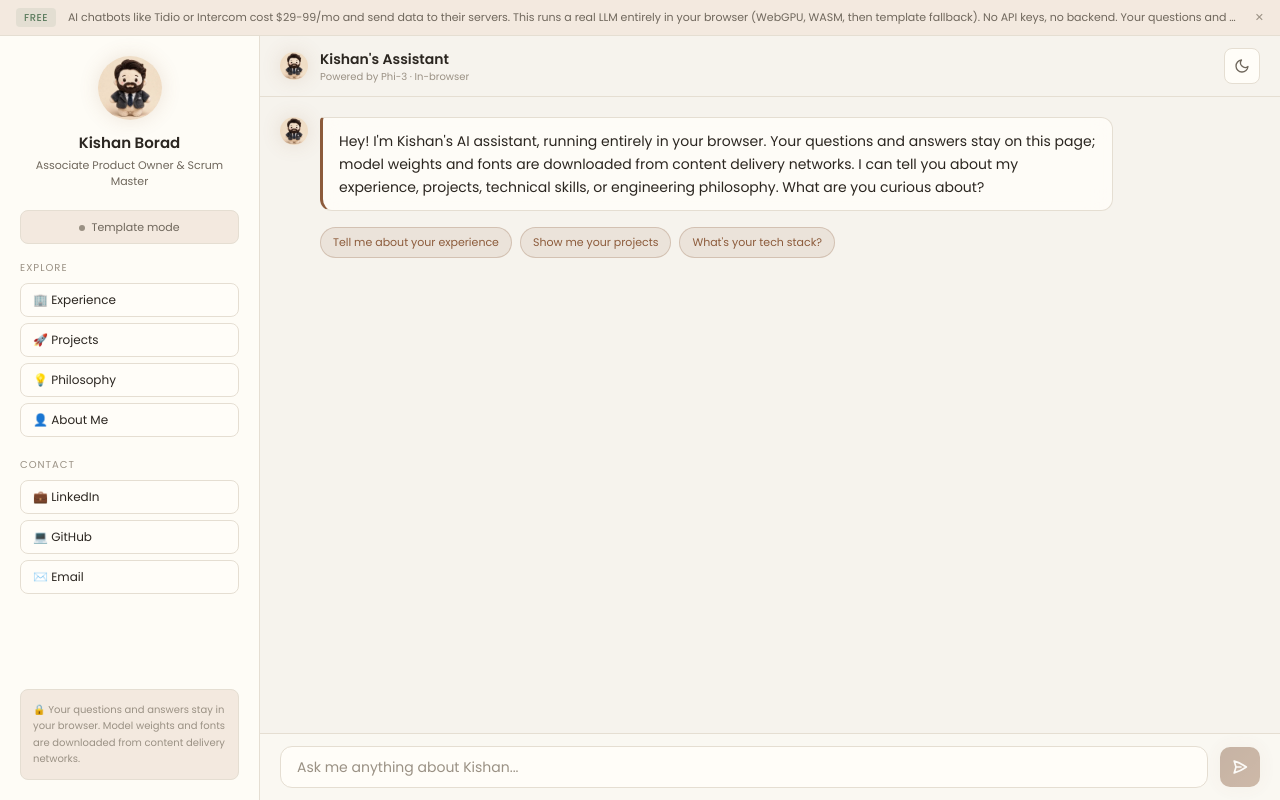
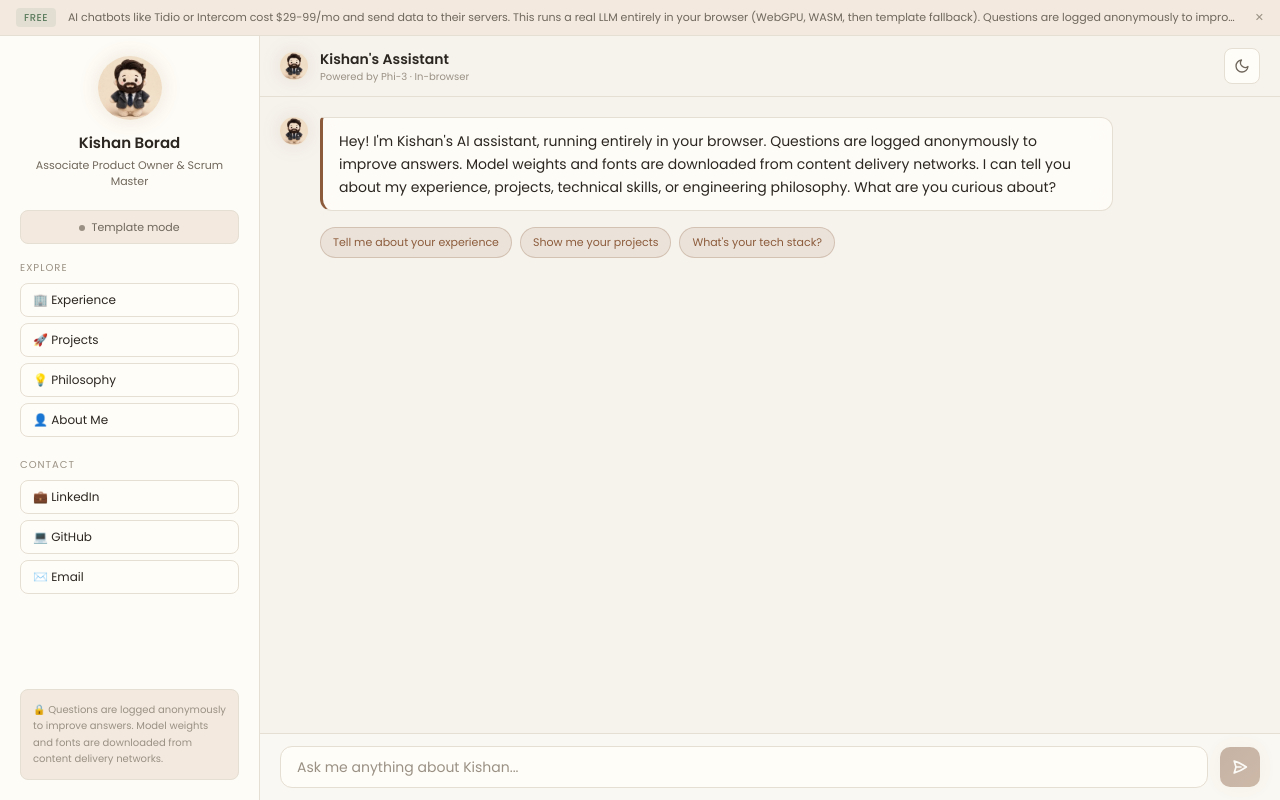
Before and after one commit to kishanborad/ai-portfolio-assistant, a React (Vite) app: page / in a window 1280 px wide. Built offline with nearby package versions, Linux system fonts and the light colour scheme; grey boxes are pictures that could not be loaded.

Commit message:
Update privacy wording for anonymous server-side question logging

```diff
--- a/src/ProblemBanner.tsx
+++ b/src/ProblemBanner.tsx
@@ -10,7 +10,7 @@ export function ProblemBanner() {
         <span className="shrink-0 px-2 py-0.5 rounded bg-status/10 text-status font-medium uppercase tracking-wider text-[10px]">Free</span>
         <span className="truncate">
           AI chatbots like Tidio or Intercom cost $29-99/mo and send data to their servers.
-          This runs a real LLM entirely in your browser (WebGPU, WASM, then template fallback). No API keys, no backend. Your questions and answers stay local; model weights and fonts are downloaded from content delivery networks.
+          This runs a real LLM entirely in your browser (WebGPU, WASM, then template fallback). Questions are logged anonymously to improve answers. Model weights and fonts are downloaded from content delivery networks.
         </span>
       </div>
       <button onClick={() => setDismissed(true)} className="shrink-0 text-dimmed hover:text-muted cursor-pointer" aria-label="Dismiss">✕</button>
--- a/src/chat/ChatPanel.tsx
+++ b/src/chat/ChatPanel.tsx
@@ -11,7 +11,7 @@ interface ChatPanelProps {
   onBusyChange?: (busy: boolean) => void;
 }
 
-const GREETING = "Hey! I'm Kishan's AI assistant, running entirely in your browser. Your questions and answers stay on this page; model weights and fonts are downloaded from content delivery networks. I can tell you about my experience, projects, technical skills, or engineering philosophy. What are you curious about?";
+const GREETING = "Hey! I'm Kishan's AI assistant, running entirely in your browser. Questions are logged anonymously to improve answers. Model weights and fonts are downloaded from content delivery networks. I can tell you about my experience, projects, technical skills, or engineering philosophy. What are you curious about?";
 
 const STARTER_CHIPS: SuggestionChip[] = [
   { label: 'Tell me about your experience', query: 'Tell me about your experience' },
--- a/src/sidebar/Sidebar.tsx
+++ b/src/sidebar/Sidebar.tsx
@@ -128,7 +128,7 @@ export function Sidebar({ tierState, isBusy, onCategoryClick }: SidebarProps) {
       {/* Privacy Note */}
       <div className="mt-auto pt-4">
         <div className="p-3 rounded-lg bg-chip border border-line text-[10px] text-dimmed leading-relaxed">
-          🔒 Your questions and answers stay in your browser. Model weights and fonts are downloaded from content delivery networks.
+          🔒 Questions are logged anonymously to improve answers. Model weights and fonts are downloaded from content delivery networks.
         </div>
       </div>
     </aside>
```
Also changed, not shown: 1 other file (tests, documents, lock files or other folders).
